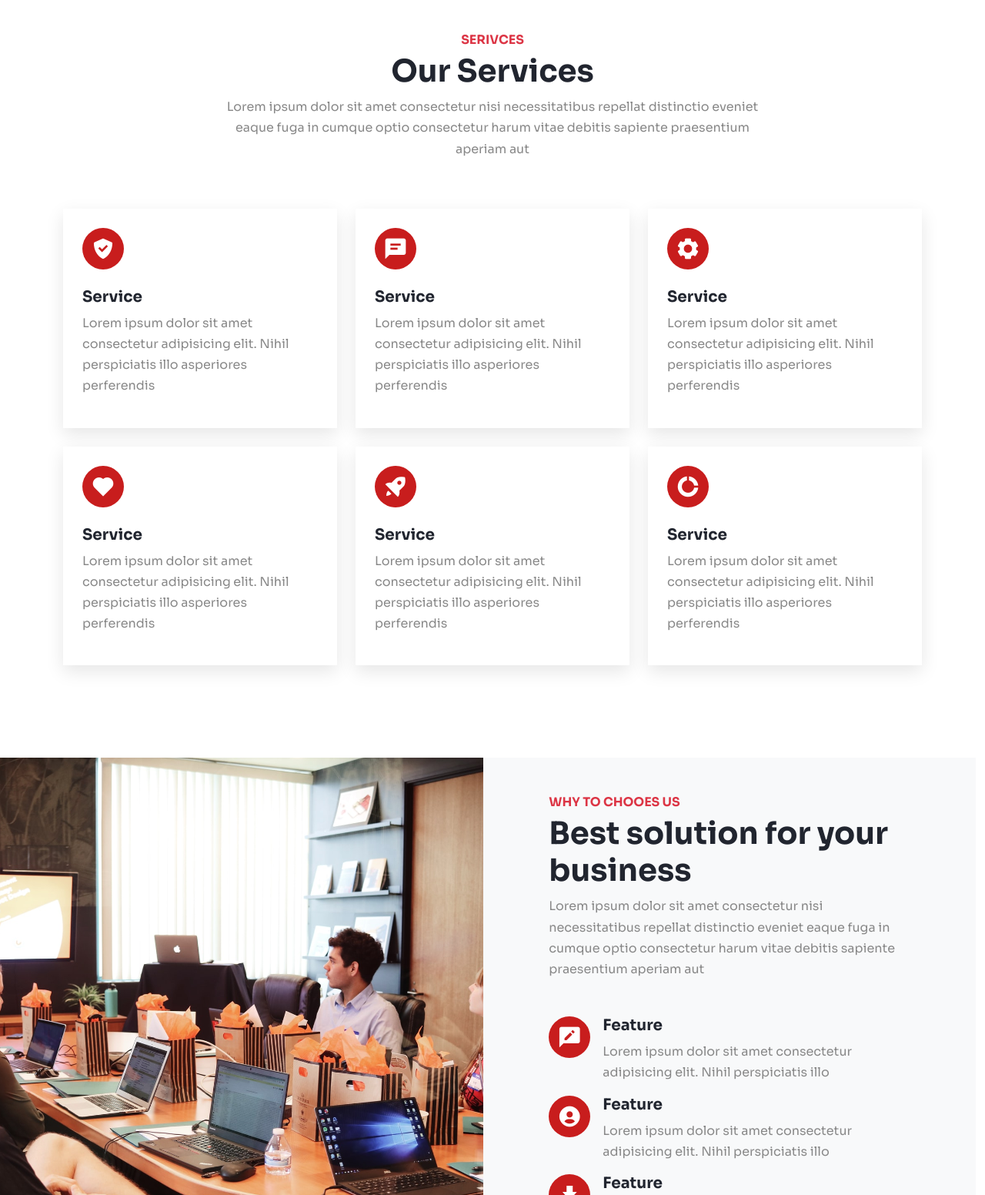
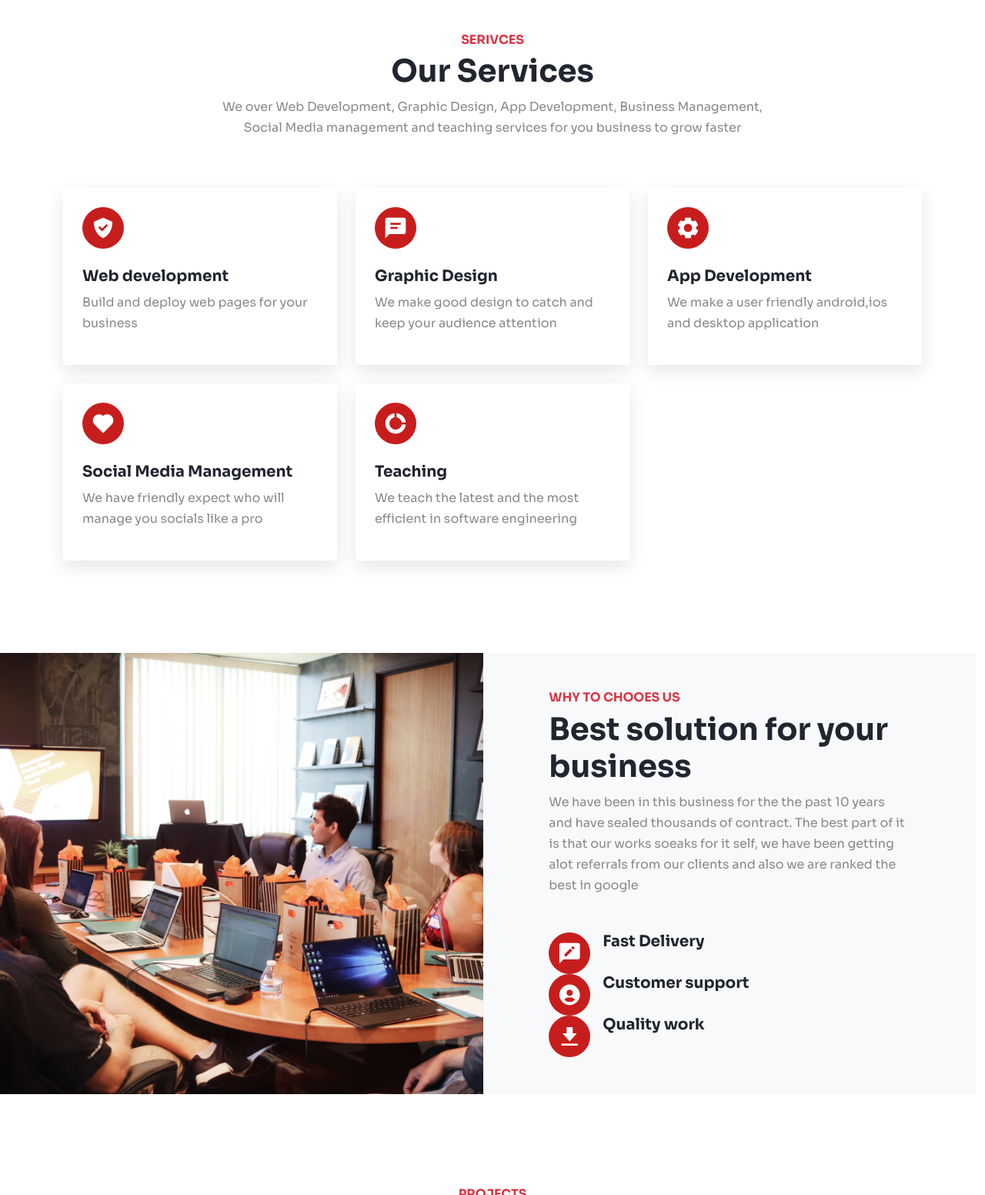
Before and after one commit to simonmichaelO/landing-sales, a plain HTML site: page index.html in a window 1280 px wide. Shown: the part 1000-2552 px from the top of the page at 77% size. Drawn offline with nearby package versions, Linux system fonts and the light colour scheme.

Commit message:
Update index.html

```diff
--- a/index.html
+++ b/index.html
@@ -68,9 +68,8 @@
             <div class="row">
                 <div class="col-lg-7 mx-auto text-center">
                     <h1 class="display-4 text-white">Build robust landing pages now</h1>
-                    <p class="text-white my-3">Lorem ipsum dolor sit amet, consectetur adipisicing elit. Eaque quia
-                        sequi eius. Quas, totam aliquid. Repudiandae reiciendis vel excepturi ipsa voluptate dicta!</p>
-                    <a href="#" class="btn btn-outline-light">My Portfolio</a>
+                    <p class="text-white my-3">We provide you with web development, Graphic Design,App development, Business Management, Social Media Management and teaching services for our clients</p>
+                    <a href="#" class="btn btn-outline-light">Our Work</a>
                 </div>
             </div>
         </div>
@@ -83,8 +82,7 @@
                 <div class="col-md-8 mx-auto text-center">
                     <h6 class="text-danger">SERIVCES</h6>
                     <h1>Our Services</h1>
-                    <p>Lorem ipsum dolor sit amet consectetur nisi necessitatibus repellat distinctio eveniet eaque fuga
-                        in cumque optio consectetur harum vitae debitis sapiente praesentium aperiam aut</p>
+                    <p>We over Web Development, Graphic Design, App Development, Business Management, Social Media management and teaching services for you business to grow faster</p>
                 </div>
             </div>
             <div class="row g-4">
@@ -93,9 +91,8 @@
                         <div class="iconbox">
                             <i class='bx bxs-check-shield'></i>
                         </div>
-                        <h5 class="mt-4 mb-2">Service</h5>
-                        <p>Lorem ipsum dolor sit amet consectetur adipisicing elit. Nihil perspiciatis illo asperiores
-                            perferendis </p>
+                        <h5 class="mt-4 mb-2">Web development</h5>
+                        <p>Build and deploy web pages for your business</p>
                     </div>
                 </div>
                 <div class="col-lg-4 col-sm-6">
@@ -103,9 +100,8 @@
                         <div class="iconbox">
                             <i class='bx bxs-comment-detail'></i>
                         </div>
-                        <h5 class="mt-4 mb-2">Service</h5>
-                        <p>Lorem ipsum dolor sit amet consectetur adipisicing elit. Nihil perspiciatis illo asperiores
-                            perferendis </p>
+                        <h5 class="mt-4 mb-2">Graphic Design</h5>
+                        <p>We make good design to catch and keep your audience attention  </p>
                     </div>
                 </div>
                 <div class="col-lg-4 col-sm-6">
@@ -113,9 +109,8 @@
                         <div class="iconbox">
                             <i class='bx bxs-cog'></i>
                         </div>
-                        <h5 class="mt-4 mb-2">Service</h5>
-                        <p>Lorem ipsum dolor sit amet consectetur adipisicing elit. Nihil perspiciatis illo asperiores
-                            perferendis </p>
+                        <h5 class="mt-4 mb-2">App Development</h5>
+                        <p>We make a user friendly android,ios and desktop application </p>
                     </div>
                 </div>
                 <div class="col-lg-4 col-sm-6">
@@ -123,19 +118,8 @@
                         <div class="iconbox">
                             <i class='bx bxs-heart'></i>
                         </div>
-                        <h5 class="mt-4 mb-2">Service</h5>
-                        <p>Lorem ipsum dolor sit amet consectetur adipisicing elit. Nihil perspiciatis illo asperiores
-                            perferendis </p>
-                    </div>
-                </div>
-                <div class="col-lg-4 col-sm-6">
-                    <div class="service card-effect">
-                        <div class="iconbox">
-                            <i class='bx bxs-rocket'></i>
-                        </div>
-                        <h5 class="mt-4 mb-2">Service</h5>
-                        <p>Lorem ipsum dolor sit amet consectetur adipisicing elit. Nihil perspiciatis illo asperiores
-                            perferendis </p>
+                        <h5 class="mt-4 mb-2">Social Media Management</h5>
+                        <p>We have friendly expect who will manage you socials like a pro</p>
                     </div>
                 </div>
                 <div class="col-lg-4 col-sm-6">
@@ -143,9 +127,8 @@
                         <div class="iconbox">
                             <i class='bx bxs-doughnut-chart'></i>
                         </div>
-                        <h5 class="mt-4 mb-2">Service</h5>
-                        <p>Lorem ipsum dolor sit amet consectetur adipisicing elit. Nihil perspiciatis illo asperiores
-                            perferendis </p>
+                        <h5 class="mt-4 mb-2">Teaching</h5>
+                        <p>We teach the latest and the most efficient in software engineering  </p>
                     </div>
                 </div>
             </div>
@@ -161,17 +144,14 @@
                     <div class="col-md-10 offset-md-1">
                         <h6 class="text-danger">WHY TO CHOOES US</h6>
                         <h1>Best solution for your business</h1>
-                        <p>Lorem ipsum dolor sit amet consectetur nisi necessitatibus repellat distinctio eveniet eaque
-                            fuga
-                            in cumque optio consectetur harum vitae debitis sapiente praesentium aperiam aut</p>
+                        <p>We have been in this business for the the past 10 years and have sealed thousands of contract. The best part of it is that our works soeaks for it self, we have been getting alot referrals from our clients and also we are ranked the best in google</p>
 
                         <div class="feature d-flex mt-5">
                             <div class="iconbox me-3">
                                 <i class='bx bxs-comment-edit'></i>
                             </div>
                             <div>
-                                <h5>Feature</h5>
-                                <p>Lorem ipsum dolor sit amet consectetur adipisicing elit. Nihil perspiciatis illo </p>
+                                <h5>Fast Delivery</h5>
                             </div>
                         </div>
                         <div class="feature d-flex">
@@ -179,8 +159,7 @@
                                 <i class='bx bxs-user-circle'></i>
                             </div>
                             <div>
-                                <h5>Feature</h5>
-                                <p>Lorem ipsum dolor sit amet consectetur adipisicing elit. Nihil perspiciatis illo </p>
+                                <h5>Customer support</h5>
                             </div>
                         </div>
                         <div class="feature d-flex">
@@ -188,8 +167,7 @@
                                 <i class='bx bxs-download'></i>
                             </div>
                             <div>
-                                <h5>Feature</h5>
-                                <p>Lorem ipsum dolor sit amet consectetur adipisicing elit. Nihil perspiciatis illo </p>
+                                <h5>Quality work</h5
                             </div>
                         </div>
 
@@ -206,8 +184,7 @@
                 <div class="col-md-8 mx-auto text-center">
                     <h6 class="text-danger">PROJECTS</h6>
                     <h1>Our Recent Work</h1>
-                    <p>Lorem ipsum dolor sit amet consectetur nisi necessitatibus repellat distinctio eveniet eaque fuga
-                        in cumque optio consectetur harum vitae debitis sapiente praesentium aperiam aut</p>
+                    <p>These are the last projects we worked on</p>
                 </div>
             </div>
             <div class="row g-3">
@@ -228,7 +205,7 @@
                         <div class="overlay">
                             <div>
                                 <h4 class="text-white">Project Title</h4>
-                                <h6 class="text-white">Website Design</h6>
+                                <h6 class="text-white">Social Media Management</h6>
                             </div>
                         </div>
                     </div>
@@ -239,7 +216,7 @@
                         <div class="overlay">
                             <div>
                                 <h4 class="text-white">Project Title</h4>
-                                <h6 class="text-white">Website Design</h6>
+                                <h6 class="text-white">App development</h6>
                             </div>
                         </div>
                     </div>
@@ -250,7 +227,7 @@
                         <div class="overlay">
                             <div>
                                 <h4 class="text-white">Project Title</h4>
-                                <h6 class="text-white">Website Design</h6>
+                                <h6 class="text-white">full stack course</h6>
                             </div>
                         </div>
                     </div>
@@ -261,7 +238,7 @@
                         <div class="overlay">
                             <div>
                                 <h4 class="text-white">Project Title</h4>
-                                <h6 class="text-white">Website Design</h6>
+                                <h6 class="text-white">Business Management</h6>
                             </div>
                         </div>
                     </div>
@@ -272,7 +249,7 @@
                         <div class="overlay">
                             <div>
                                 <h4 class="text-white">Project Title</h4>
-                                <h6 class="text-white">Website Design</h6>
+                                <h6 class="text-white">App Development Courst</h6>
                             </div>
                         </div>
                     </div>
@@ -288,8 +265,7 @@
                 <div class="col-md-8 mx-auto text-center">
                     <h6 class="text-danger">PRICING</h6>
                     <h1>Our Fair & Simple Pricing</h1>
-                    <p>Lorem ipsum dolor sit amet consectetur nisi necessitatibus repellat distinctio eveniet eaque fuga
-                        in cumque optio consectetur harum vitae debitis sapiente praesentium aperiam aut</p>
+                    <p>These are our negotiable prices</p>
                 </div>
             </div>
             <div class="row g-4">
@@ -379,8 +355,7 @@
                 <div class="col-md-8 mx-auto text-center">
                     <h6 class="text-danger">CONTACT</h6>
                     <h1>Get In Touch</h1>
-                    <p>Lorem ipsum dolor sit amet consectetur nisi necessitatibus repellat distinctio eveniet eaque fuga
-                        in cumque optio consectetur harum vitae debitis sapiente praesentium aperiam aut</p>
+                    <p>Write a review, ask a question or lay a complaint </p>
                 </div>
             </div>
 
@@ -416,10 +391,10 @@
                     <div class="col-lg-2">
                         <h5 class="text-white">Brand</h5>
                         <ul class="list-unstyled">
-                            <li><a href="#">About</a></li>
-                            <li><a href="#">Services</a></li>
-                            <li><a href="#">Features</a></li>
-                            <li><a href="#">Pricing</a></li>
+                            <li><a href="#about">About</a></li>
+                            <li><a href="#services">Services</a></li>
+                            <li><a href="#features">Features</a></li>
+                            <li><a href="#pricing">Pricing</a></li>
                         </ul>
                     </div>
                     <div class="col-lg-2">
@@ -463,4 +438,4 @@
 
     <script src="js/bootstrap.bundle.min.js"></script>
 </body>
-</html>
+                                </html>
```
